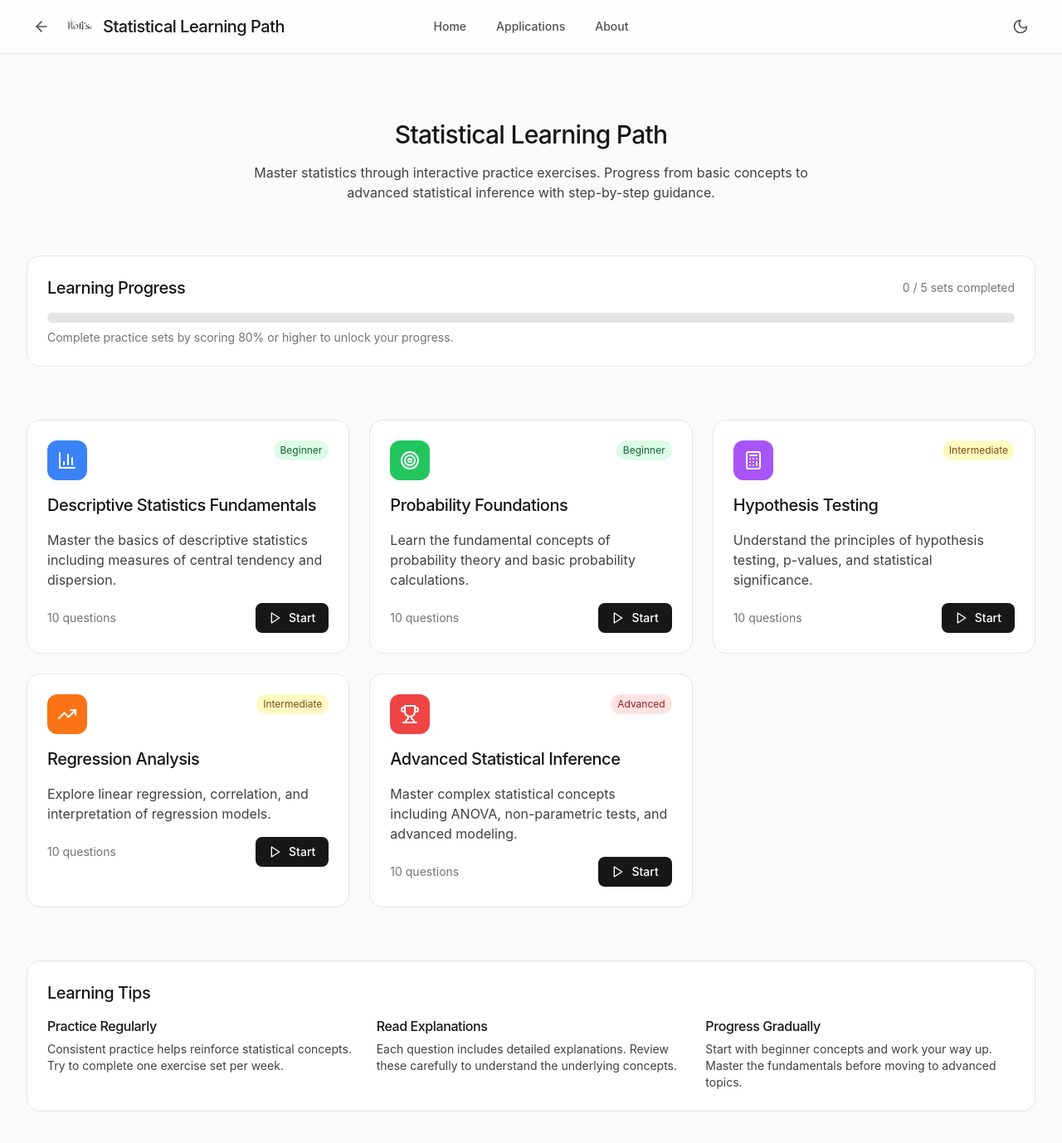
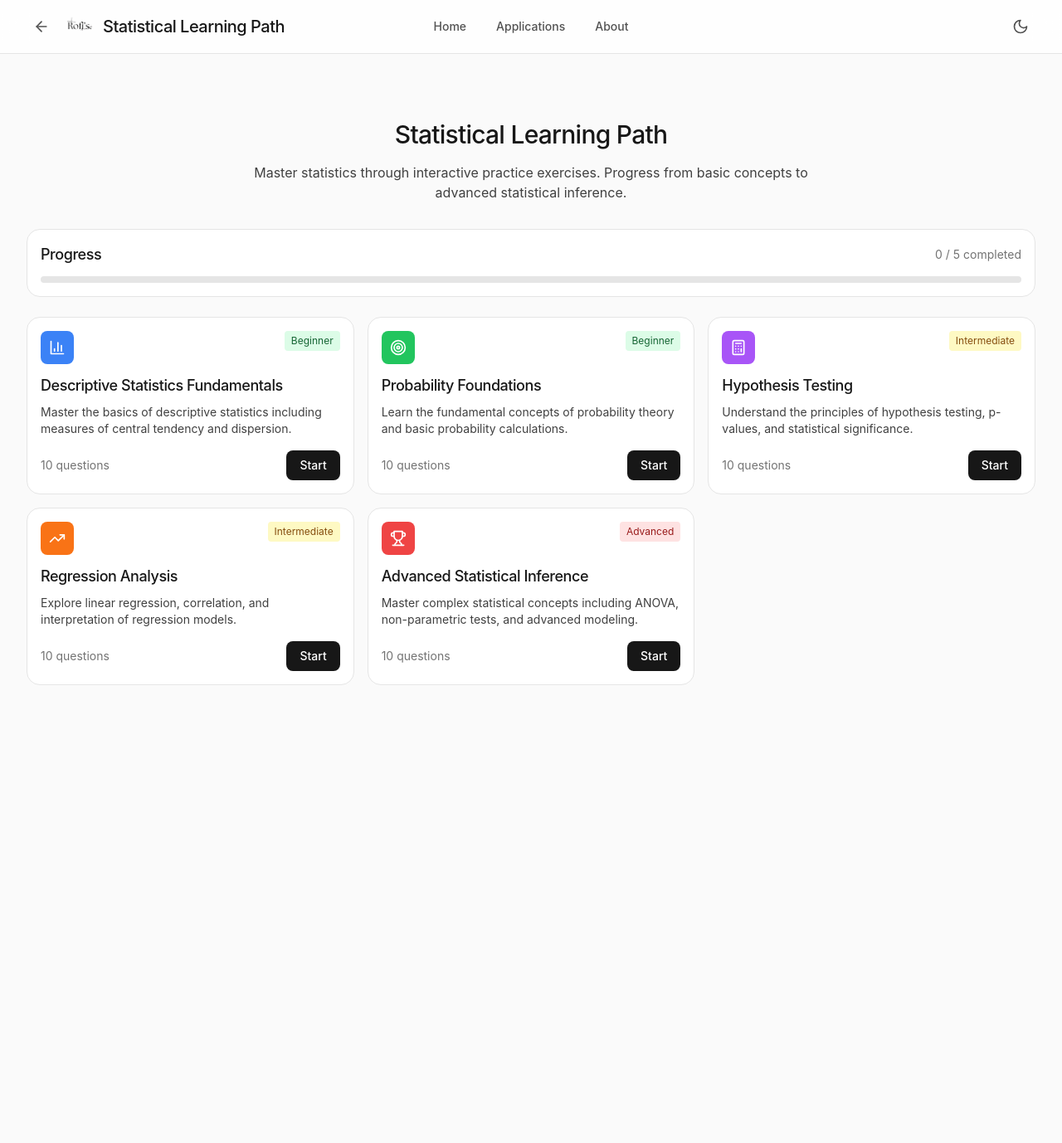
Before and after one commit to rofiperlungoding/statisticlabrofi, a React (Vite) app: page /statistical-learning-path in a window 1280 px wide. Shown: the top 1378 px of the page at 83% size. After the commit the page ends 890 px from the top, so only its background shows below. Built offline with nearby package versions, Linux system fonts and the light colour scheme.

Commit message:
Simplify Statistical Learning Path Interface

```diff
--- a/src/pages/projects/StatisticalLearningPath.tsx
+++ b/src/pages/projects/StatisticalLearningPath.tsx
@@ -637,62 +637,53 @@ const StatisticalLearningPath: React.FC = () => {
     const isAnswered = selectedAnswers.hasOwnProperty(currentExerciseIndex);
 
     return (
-      <div className="container-main section-padding space-section">
-        {/* Header with Back Button */}
-        <div className="flex items-center mb-8">
+      <div className="container-main section-padding">
+        {/* Simplified Header */}
+        <div className="flex items-center justify-between mb-6">
           <button
             onClick={backToHub}
-            className="flex items-center space-x-2 text-neutral-600 dark:text-neutral-400 hover:text-neutral-900 dark:hover:text-white transition-colors mr-4"
+            className="flex items-center space-x-2 text-neutral-600 dark:text-neutral-400 hover:text-neutral-900 dark:hover:text-white transition-colors"
           >
-            <ArrowLeft className="w-5 h-5" />
-            <span>Back to Practice Hub</span>
+            <ArrowLeft className="w-4 h-4" />
+            <span>Back</span>
           </button>
-          <div className="flex-1">
-            <h1 className="text-xl font-semibold text-primary">{selectedSet.title}</h1>
+          <div className="text-center">
+            <h1 className="text-lg font-medium text-primary">{selectedSet.title}</h1>
             <p className="text-sm text-muted">
-              Question {currentExerciseIndex + 1} of {selectedSet.exercises.length}
+              {currentExerciseIndex + 1} of {selectedSet.exercises.length}
             </p>
           </div>
+          <div className="w-16"></div>
         </div>
 
-        {/* Progress Bar */}
-        <div className="card p-6 mb-8">
-          <div className="flex items-center justify-between mb-4">
-            <h3 className="text-lg font-medium text-primary">Progress</h3>
-            <span className="text-sm text-muted">
-              {currentExerciseIndex + 1} / {selectedSet.exercises.length}
-            </span>
-          </div>
-          <div className="w-full bg-neutral-200 dark:bg-neutral-700 rounded-full h-3">
-            <div
-              className="bg-blue-500 h-3 rounded-full transition-all duration-300"
-              style={{ width: `${((currentExerciseIndex + 1) / selectedSet.exercises.length) * 100}%` }}
-            ></div>
-          </div>
+        {/* Simplified Progress Bar */}
+        <div className="w-full bg-neutral-200 dark:bg-neutral-700 rounded-full h-2 mb-8">
+          <div
+            className="bg-blue-500 h-2 rounded-full transition-all duration-300"
+            style={{ width: `${((currentExerciseIndex + 1) / selectedSet.exercises.length) * 100}%` }}
+          ></div>
         </div>
 
         {/* Current Question */}
-        <div className="max-w-3xl mx-auto">
-          <div className="card p-8">
-            <div className="flex items-start justify-between mb-6">
-              <div>
-                <span className="text-xs px-3 py-1 bg-blue-100 text-blue-800 dark:bg-blue-900/30 dark:text-blue-400 rounded-full">
-                  {currentExercise.concept}
-                </span>
-              </div>
+        <div className="max-w-2xl mx-auto">
+          <div className="card p-6">
+            <div className="mb-4">
+              <span className="text-xs px-2 py-1 bg-blue-100 text-blue-800 dark:bg-blue-900/30 dark:text-blue-400 rounded">
+                {currentExercise.concept}
+              </span>
             </div>
 
-            <h2 className="text-xl font-medium text-primary mb-8">
+            <h2 className="text-xl font-medium text-primary mb-6">
               {currentExercise.question}
             </h2>
 
-            <div className="space-y-4 mb-8">
+            <div className="space-y-3 mb-6">
               {currentExercise.options.map((option, optionIndex) => (
                 <button
                   key={optionIndex}
                   onClick={() => selectAnswer(optionIndex)}
                   disabled={showExplanation}
-                  className={`w-full p-4 text-left rounded-lg border transition-all ${
+                  className={`w-full p-3 text-left rounded-lg border transition-all ${
                     showExplanation
                       ? optionIndex === currentExercise.correctAnswer
                         ? 'border-green-500 bg-green-50 dark:bg-green-900/30'
@@ -705,7 +696,7 @@ const StatisticalLearningPath: React.FC = () => {
                   } ${showExplanation ? 'cursor-not-allowed' : 'cursor-pointer'}`}
                 >
                   <div className="flex items-center space-x-3">
-                    <div className={`w-6 h-6 rounded-full border-2 flex items-center justify-center ${
+                    <div className={`w-5 h-5 rounded-full border-2 flex items-center justify-center ${
                       showExplanation
                         ? optionIndex === currentExercise.correctAnswer
                           ? 'border-green-500 bg-green-500'
@@ -717,13 +708,13 @@ const StatisticalLearningPath: React.FC = () => {
                         : 'border-neutral-300 dark:border-neutral-600'
                     }`}>
                       {showExplanation && optionIndex === currentExercise.correctAnswer && (
-                        <CheckCircle className="w-4 h-4 text-white" />
+                        <CheckCircle className="w-3 h-3 text-white" />
                       )}
                       {showExplanation && selectedAnswers[currentExerciseIndex] === optionIndex && optionIndex !== currentExercise.correctAnswer && (
-                        <XCircle className="w-4 h-4 text-white" />
+                        <XCircle className="w-3 h-3 text-white" />
                       )}
                       {!showExplanation && selectedAnswers[currentExerciseIndex] === optionIndex && (
-                        <div className="w-3 h-3 bg-white rounded-full"></div>
+                        <div className="w-2 h-2 bg-white rounded-full"></div>
                       )}
                     </div>
                     <span className="font-medium">{String.fromCharCode(65 + optionIndex)}.</span>
@@ -735,26 +726,26 @@ const StatisticalLearningPath: React.FC = () => {
 
             {/* Show explanation */}
             {showExplanation && (
-              <div className={`p-6 rounded-lg border-l-4 ${
+              <div className={`p-4 rounded-lg border-l-4 ${
                 selectedAnswers[currentExerciseIndex] === currentExercise.correctAnswer
                   ? 'bg-green-50 dark:bg-green-900/30 border-green-500'
                   : 'bg-red-50 dark:bg-red-900/30 border-red-500'
               }`}>
                 <div className="flex items-start space-x-3">
                   {selectedAnswers[currentExerciseIndex] === currentExercise.correctAnswer ? (
-                    <CheckCircle className="w-6 h-6 text-green-600 mt-1" />
+                    <CheckCircle className="w-5 h-5 text-green-600 mt-0.5" />
                   ) : (
-                    <XCircle className="w-6 h-6 text-red-600 mt-1" />
+                    <XCircle className="w-5 h-5 text-red-600 mt-0.5" />
                   )}
                   <div>
-                    <p className={`font-semibold text-lg mb-2 ${
+                    <p className={`font-medium mb-2 ${
                       selectedAnswers[currentExerciseIndex] === currentExercise.correctAnswer
                         ? 'text-green-800 dark:text-green-200'
                         : 'text-red-800 dark:text-red-200'
                     }`}>
                       {selectedAnswers[currentExerciseIndex] === currentExercise.correctAnswer ? 'Correct!' : 'Incorrect'}
                     </p>
-                    <p className={`${
+                    <p className={`text-sm ${
                       selectedAnswers[currentExerciseIndex] === currentExercise.correctAnswer
                         ? 'text-green-700 dark:text-green-300'
                         : 'text-red-700 dark:text-red-300'
@@ -762,7 +753,7 @@ const StatisticalLearningPath: React.FC = () => {
                       {currentExercise.explanation}
                     </p>
                     {selectedAnswers[currentExerciseIndex] !== currentExercise.correctAnswer && (
-                      <p className="text-green-700 dark:text-green-300 mt-3 font-medium">
+                      <p className="text-green-700 dark:text-green-300 mt-2 text-sm font-medium">
                         Correct answer: {String.fromCharCode(65 + currentExercise.correctAnswer)}. {currentExercise.options[currentExercise.correctAnswer]}
                       </p>
                     )}
@@ -770,8 +761,8 @@ const StatisticalLearningPath: React.FC = () => {
                 </div>
 
                 {currentExerciseIndex < selectedSet.exercises.length - 1 && (
-                  <div className="mt-4 flex items-center text-sm text-neutral-600 dark:text-neutral-400">
-                    <span>Moving to next question...</span>
+                  <div className="mt-3 flex items-center text-sm text-neutral-600 dark:text-neutral-400">
+                    <span>Next question in 3 seconds...</span>
                     <ChevronRight className="w-4 h-4 ml-1" />
                   </div>
                 )}
@@ -784,36 +775,33 @@ const StatisticalLearningPath: React.FC = () => {
   }
 
   return (
-    <div className="container-main section-padding space-section">
+    <div className="container-main section-padding">
       {/* Header */}
-      <div className="text-center mb-12">
+      <div className="text-center mb-8">
         <h1 className="text-title text-primary mb-4">Statistical Learning Path</h1>
         <p className="text-body text-secondary max-w-2xl mx-auto">
-          Master statistics through interactive practice exercises. Progress from basic concepts to advanced statistical inference with step-by-step guidance.
+          Master statistics through interactive practice exercises. Progress from basic concepts to advanced statistical inference.
         </p>
       </div>
 
       {/* Progress Overview */}
-      <div className="card p-6 mb-8">
-        <div className="flex items-center justify-between mb-4">
-          <h3 className="text-subtitle text-primary">Learning Progress</h3>
+      <div className="card p-4 mb-6">
+        <div className="flex items-center justify-between mb-3">
+          <h3 className="text-lg font-medium text-primary">Progress</h3>
           <span className="text-sm text-muted">
-            {completedSets.size} / {exerciseSets.length} sets completed
+            {completedSets.size} / {exerciseSets.length} completed
           </span>
         </div>
-        <div className="w-full bg-neutral-200 dark:bg-neutral-700 rounded-full h-3">
+        <div className="w-full bg-neutral-200 dark:bg-neutral-700 rounded-full h-2">
           <div
-            className="bg-gradient-to-r from-green-500 to-blue-500 h-3 rounded-full transition-all duration-500"
+            className="bg-gradient-to-r from-green-500 to-blue-500 h-2 rounded-full transition-all duration-500"
             style={{ width: `${(completedSets.size / exerciseSets.length) * 100}%` }}
           ></div>
         </div>
-        <p className="text-sm text-muted mt-2">
-          Complete practice sets by scoring 80% or higher to unlock your progress.
-        </p>
       </div>
 
       {/* Exercise Sets Grid */}
-      <div className="grid grid-cols-1 md:grid-cols-2 lg:grid-cols-3 gap-6">
+      <div className="grid grid-cols-1 md:grid-cols-2 lg:grid-cols-3 gap-4">
         {exerciseSets.map((set) => {
           const IconComponent = set.icon;
           const isCompleted = completedSets.has(set.id);
@@ -821,31 +809,31 @@ const StatisticalLearningPath: React.FC = () => {
           return (
             <div
               key={set.id}
-              className={`card card-hover group relative overflow-hidden ${
+              className={`card card-hover group relative ${
                 isCompleted ? 'ring-2 ring-green-500' : ''
               }`}
             >
               {isCompleted && (
-                <div className="absolute top-4 right-4 z-10">
-                  <CheckCircle className="w-6 h-6 text-green-600" />
+                <div className="absolute top-3 right-3 z-10">
+                  <CheckCircle className="w-5 h-5 text-green-600" />
                 </div>
               )}
 
-              <div className="p-6 space-element">
-                <div className="flex items-start justify-between mb-4">
-                  <div className={`w-12 h-12 ${set.color} rounded-xl flex items-center justify-center group-hover:scale-110 transition-transform duration-200`}>
-                    <IconComponent className="w-6 h-6 text-white" />
+              <div className="p-4">
+                <div className="flex items-start justify-between mb-3">
+                  <div className={`w-10 h-10 ${set.color} rounded-lg flex items-center justify-center`}>
+                    <IconComponent className="w-5 h-5 text-white" />
                   </div>
-                  <span className={`text-xs px-2 py-1 rounded-full ${getDifficultyColor(set.difficulty)}`}>
+                  <span className={`text-xs px-2 py-1 rounded ${getDifficultyColor(set.difficulty)}`}>
                     {set.difficulty}
                   </span>
                 </div>
 
-                <h3 className="text-subtitle text-primary mb-3 group-hover:text-blue-600 dark:group-hover:text-blue-400 transition-colors">
+                <h3 className="text-lg font-medium text-primary mb-2 group-hover:text-blue-600 dark:group-hover:text-blue-400 transition-colors">
                   {set.title}
                 </h3>
 
-                <p className="text-body text-secondary mb-4">
+                <p className="text-sm text-secondary mb-4 line-clamp-2">
                   {set.description}
                 </p>
 
@@ -855,10 +843,9 @@ const StatisticalLearningPath: React.FC = () => {
                   </span>
                   <button
                     onClick={() => startExerciseSet(set)}
-                    className="btn-primary flex items-center space-x-2"
+                    className="btn-primary text-sm"
                   >
-                    <Play className="w-4 h-4" />
-                    <span>{isCompleted ? 'Practice Again' : 'Start'}</span>
+                    {isCompleted ? 'Retry' : 'Start'}
                   </button>
                 </div>
               </div>
@@ -866,31 +853,6 @@ const StatisticalLearningPath: React.FC = () => {
           );
         })}
       </div>
-
-      {/* Learning Tips */}
-      <div className="card p-6 mt-8">
-        <h3 className="text-subtitle text-primary mb-4">Learning Tips</h3>
-        <div className="grid grid-cols-1 md:grid-cols-2 lg:grid-cols-3 gap-6 text-body text-secondary">
-          <div>
-            <h4 className="font-medium text-primary mb-2">Practice Regularly</h4>
-            <p className="text-sm">
-              Consistent practice helps reinforce statistical concepts. Try to complete one exercise set per week.
-            </p>
-          </div>
-          <div>
-            <h4 className="font-medium text-primary mb-2">Read Explanations</h4>
-            <p className="text-sm">
-              Each question includes detailed explanations. Review these carefully to understand the underlying concepts.
-            </p>
-          </div>
-          <div>
-            <h4 className="font-medium text-primary mb-2">Progress Gradually</h4>
-            <p className="text-sm">
-              Start with beginner concepts and work your way up. Master the fundamentals before moving to advanced topics.
-            </p>
-          </div>
-        </div>
-      </div>
     </div>
   );
 };
```
